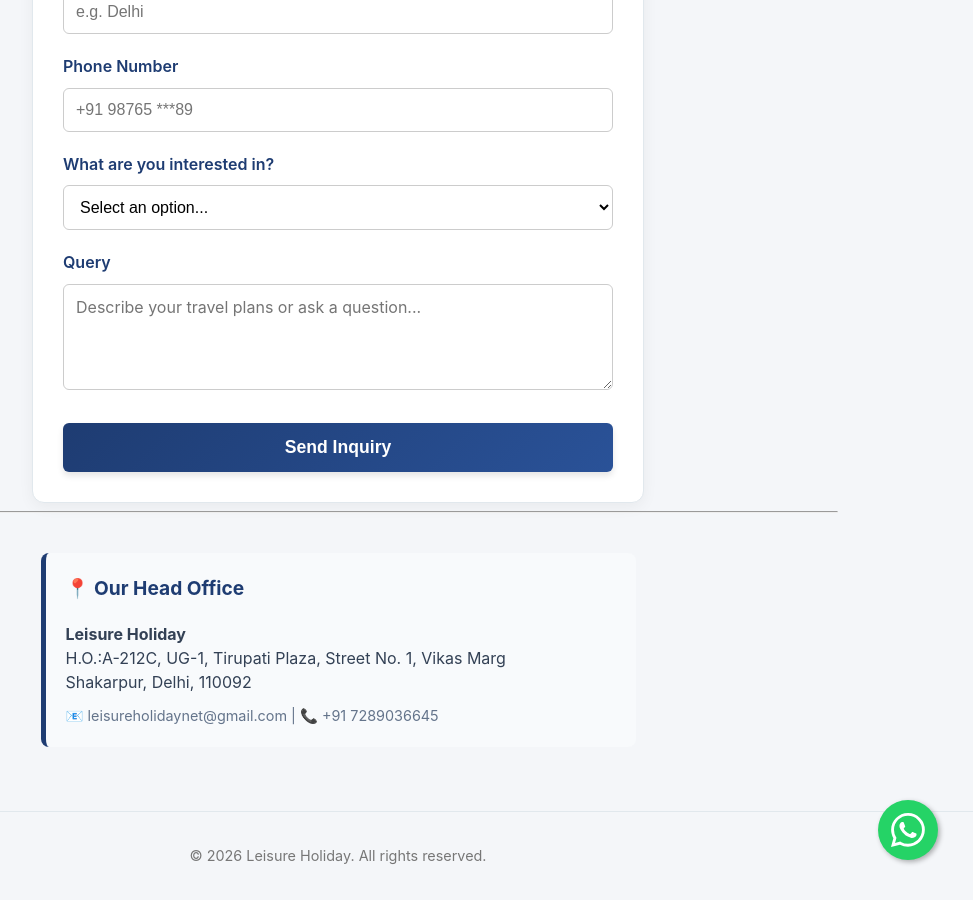
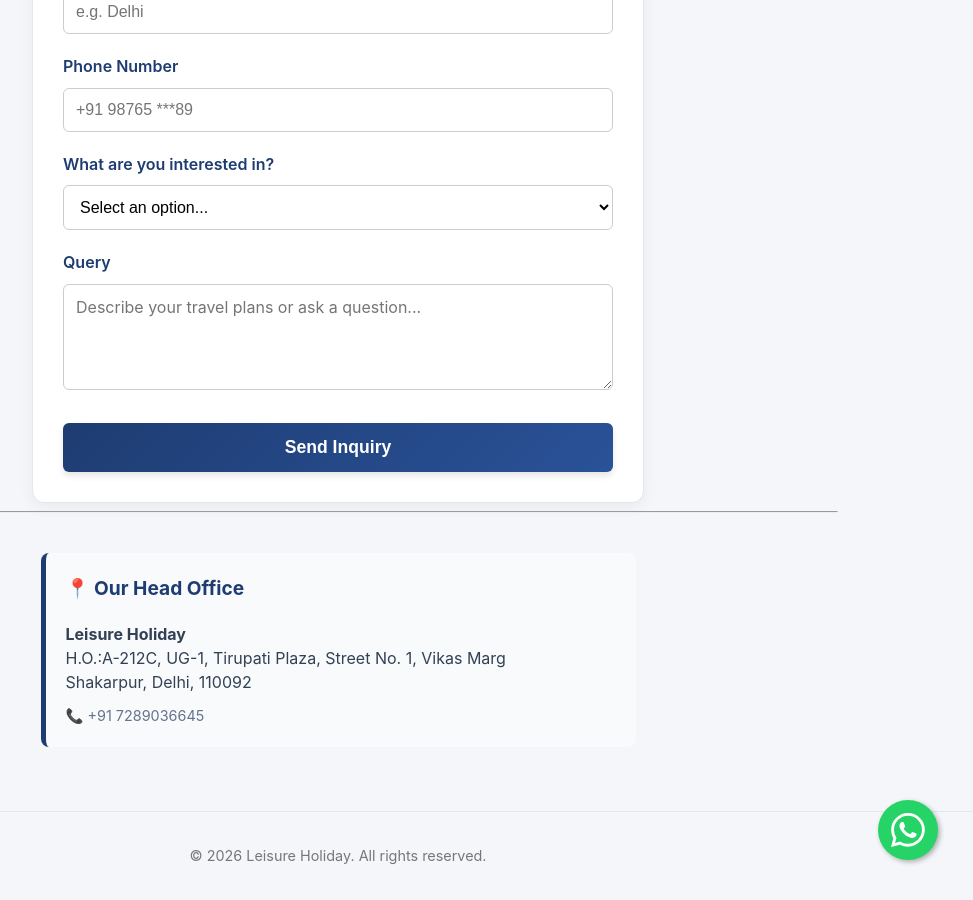
Before and after one commit to Nimish-nks/leisure, a Jekyll site: the page built from index.markdown, in a window 1280 px wide and 900 px high, scrolled down 1815 px. Shown: the whole window, without its empty margins (302-1275 px from the left). Built offline with Jekyll 4.4.1, drawn with Linux system fonts in a browser that asks for light colours.

Commit message:
email removed

```diff
--- a/index.markdown
+++ b/index.markdown
@@ -157,7 +157,7 @@ Welcome to Leisure Holiday! We specialize in creating hand-crafted, immersive tr
     Shakarpur, Delhi, 110092
   </p>
   <p style="margin: 10px 0 0 0; font-size: 0.9rem; color: #64748b;">
-    📧 leisureholidaynet@gmail.com | 📞 +91 7289036645
+     📞 +91 7289036645
   </p>
 </div>
 
```
